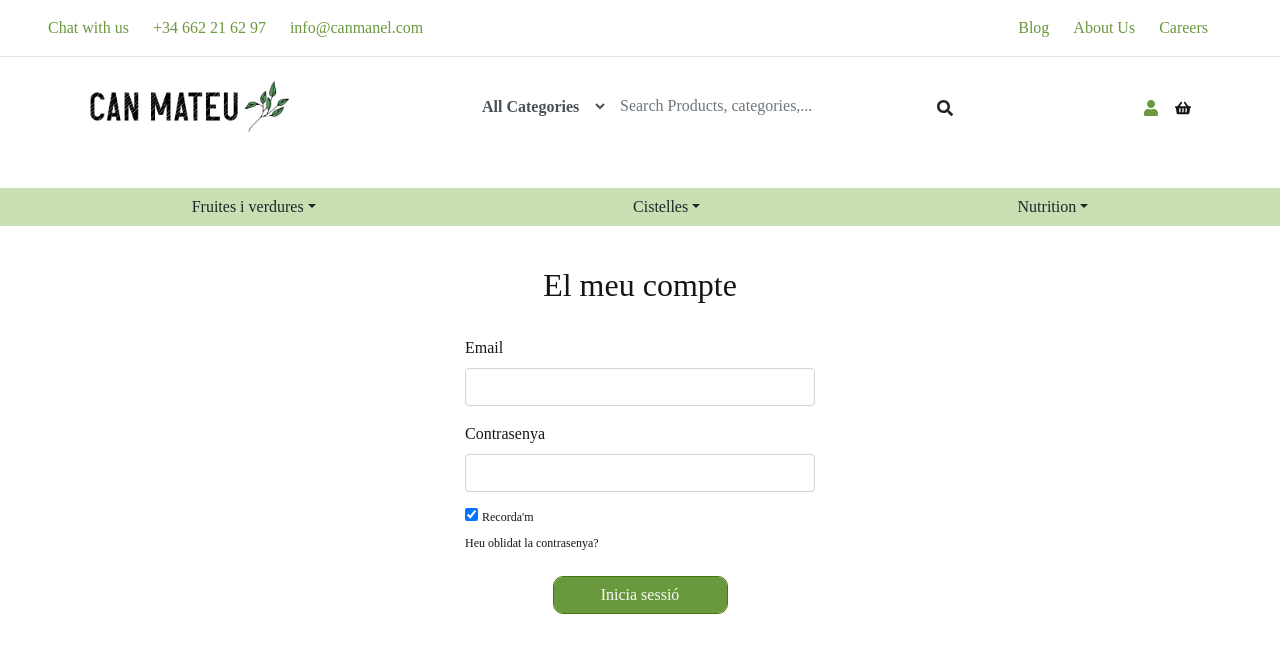
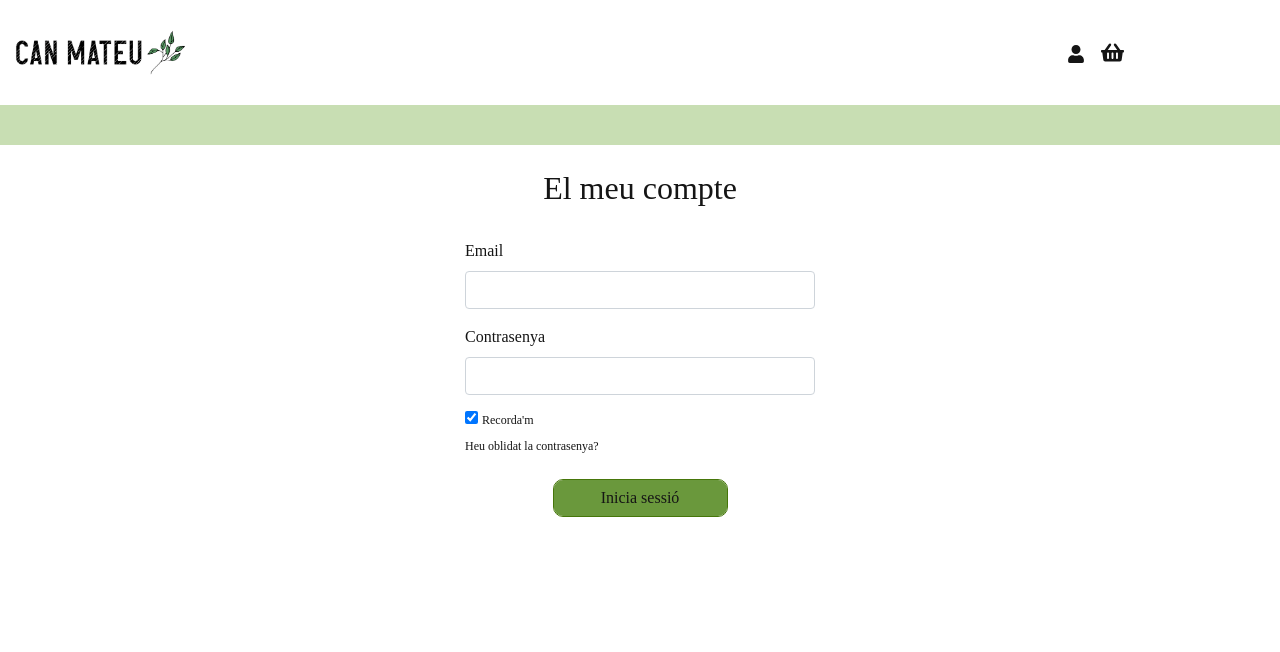
Before and after one commit to SalvadorSC/can-manel-front, a React (Create React App) app: page /iniciar-sesion in a window 1280 px wide. Shown: the top 652 px of the page. Built offline with nearby package versions, Linux system fonts and the light colour scheme.

Commit message:
Maquetación del header versión móvil con todos los archivos

```diff
--- a/src/componentes/Cabecera.js
+++ b/src/componentes/Cabecera.js
@@ -6,23 +6,127 @@ import { FaSearch, FaShoppingBasket, FaUser } from "react-icons/fa";
 export const Cabecera = (props) => {
   return (
     <>
-      <header className="cabecera pt-3">
+      <div className="container-fluid">
+        <div className="row justify-content-between align-items-center navbar-expand-lg my-4 navbar-light">
+          <button
+            className="col-2 navbar-toggler"
+            type="button"
+            data-toggle="collapse"
+            data-target="#navbarTogglerDemo03"
+            aria-controls="navbarTogglerDemo03"
+            aria-expanded="false"
+            aria-label="Toggle navigation"
+          >
+            <span className="navbar-toggler-icon"></span>
+          </button>
+          <Link to="./principal">
+            <img className="logo col" src={Logo} alt="" />
+          </Link>
+          <div className="col-2">
+            <div className="row align-items-center">
+              <Link to="./iniciar-sesion">
+                <FaUser className="icons-navbar mr-3" />
+              </Link>
+              <FaShoppingBasket className="icons-navbar icon-shopping-basket" />
+            </div>
+          </div>
+        </div>
+
+        <div
+          className="col-12 collapse navbar-collapse"
+          id="navbarTogglerDemo03"
+        >
+          <ul className="row navbar-nav mr-auto mb-3 mt-lg-0 text-left">
+            <li className="col-12 nav-item">
+              <a className="drop-down-link nav-link" href="#">
+                Fruites i verdures <span className="sr-only">(current)</span>
+              </a>
+            </li>
+            <li className="col-12 nav-item">
+              <a className="drop-down-link nav-link" href="#">
+                Cistelles
+              </a>
+            </li>
+            <li className="col-12 nav-item">
+              <a className="drop-down-link nav-link" href="#">
+                Sobre nosaltres
+              </a>
+            </li>
+          </ul>
+        </div>
+      </div>
+      <div className="bar-container text-center d-flex align-items-center justify-content-center">
+        <p className="mobile-text-bar">Productes ecològics i de proximitat</p>
+      </div>
+      {/*  <header className="container-fluid">
+        <div className="row justify-content-center align-items-center">
+          <nav className="col-3 navbar navbar-light">
+            <button
+              className="navbar-toggler"
+              type="button"
+              data-toggle="collapse"
+              data-target="#navbarToggleExternalContent"
+              aria-controls="navbarToggleExternalContent"
+              aria-expanded="false"
+              aria-label="Toggle navigation"
+            >
+              <span className="navbar-toggler-icon"></span>
+            </button>
+          </nav>
+          <div className="collapse navbar-collapse" id="navbarNav">
+            <ul className="navbar-nav">
+              <li className="nav-item active">
+                <a className="nav-link" href="holaome">
+                  Home <span className="sr-only">(current)</span>
+                </a>
+              </li>
+              <li className="nav-item">
+                <a className="nav-link" href="holaeatures">
+                  Features
+                </a>
+              </li>
+              <li className="nav-item">
+                <a className="nav-link" href="holaricing">
+                  Pricing
+                </a>
+              </li>
+            </ul>
+          </div>
+          <div className="col text-center">
+            <Link to="./principal">
+              <img className="logo" src={Logo} alt="" />
+            </Link>
+          </div>
+          <div className="col-3">
+            <div className="row align-items-center justify-content-center">
+              <Link to="./iniciar-sesion">
+                <FaUser className="icons-navbar mr-3" />
+              </Link>
+              <FaShoppingBasket className="icons-navbar icon-shopping-basket" />
+            </div>
+          </div>
+        </div>
+      </header>
+ */}
+
+      {/* ------------------------------------------------------------------------------------ */}
+      {/* <header className="container-fluid cabecera pt-3">
         <div className="mb-5">
-          <nav className=" w-100 px-5 ">
-            <ul className="d-flex justify-content-between align-items-center list-unstyled pl-0">
+          <nav className="top-navbar w-100 px-5 ">
+            <ul className="d-flex justify-content-between align-items-center pl-0">
               <div className="d-flex">
                 <li>
-                  <a href="blog" className="mr-4">
+                  <a href="holalog" className="mr-4">
                     Chat with us
                   </a>
                 </li>
                 <li>
-                  <a href="blog" className="mr-4">
+                  <a href="holalog" className="mr-4">
                     +34 662 21 62 97
                   </a>
                 </li>
                 <li>
-                  <a href="blog" className="mr-4">
+                  <a href="holalog" className="mr-4">
                     info@canmanel.com
                   </a>
                 </li>
@@ -30,17 +134,17 @@ export const Cabecera = (props) => {
 
               <div className="d-flex">
                 <li>
-                  <a href="blog" className="mr-4">
+                  <a href="holalog" className="mr-4">
                     Blog
                   </a>
                 </li>
                 <li>
-                  <a href="blog" className="mr-4">
+                  <a href="holalog" className="mr-4">
                     About Us
                   </a>
                 </li>
                 <li>
-                  <a href="blog" className="mr-4">
+                  <a href="holalog" className="mr-4">
                     Careers
                   </a>
                 </li>
@@ -52,6 +156,7 @@ export const Cabecera = (props) => {
             <Link to="./principal">
               <img className="logo" src={Logo} alt="" />
             </Link>
+            <div className="input-search">
               <form className="form-search d-flex align-items-center justify-content-between">
                 <div className="form-label-group ">
                   <select className="form-control">
@@ -75,6 +180,7 @@ export const Cabecera = (props) => {
                   <FaSearch />
                 </button>
               </form>
+            </div>
             <div>
               <Link to="./iniciar-sesion">
                 <FaUser className="mr-3" />
@@ -83,14 +189,14 @@ export const Cabecera = (props) => {
             </div>
           </div>
         </div>
-        <ul className="pl-0 row list-unstyled px-5 d-flex justify-content-around categories-nav-list">
+        <ul className="pl-0 row px-5 d-flex justify-content-around categories-nav-list">
           <li className="dropdown">
             <button
               className="btn dropdown-toggle"
               type="button"
               id="dropdownMenu2"
               /* data-toggle="dropdown" */
-              aria-haspopup="true"
+      /*  aria-haspopup="true"
               aria-expanded="false"
             >
               Fruites i verdures
@@ -154,7 +260,7 @@ export const Cabecera = (props) => {
             </div>
           </li>
         </ul>
-      </header>
+      </header> */}
     </>
   );
 };
--- a/src/global.css
+++ b/src/global.css
@@ -1,28 +1,39 @@
 :root {
-  --color-primario: #6a983c;
-  --color-primario-oscuro: #46760a;
-  --color-texto: #151515;
-  --color-blanco: #f9f9f9;
-  --color-fondo-hover: #d1d1d1;
-  --espacio-lateral: 23px;
-  --espacio-vertical: 53px;
+  --color-primary: #c8deb3;
+  --color-primary-dark: #6a983c;
+  --color-border: #46760a;
+  --color-text: #151515;
+  --color-white: #f9f9f9;
+  --color-background-hover: #d1d1d1;
 }
 
 body {
   font-family: "Poppins";
-  color: var(--color-texto);
+  color: var(--color-text);
 }
 
 a {
-  color: var(--color-primario);
+  color: var(--color-primary);
+  text-decoration: inherit;
+}
+
+a:hover,
+a:focus,
+a:active {
+  text-decoration: none;
+  color: inherit;
+}
+
+ul {
+  list-style: none;
 }
 
 /* BUTTON MAIN STYLES */
 
 .button {
   color: var(--color-blanco);
-  background-color: var(--color-primario);
-  border: 1px solid var(--color-primario-oscuro);
+  background-color: var(--color-primary-dark);
+  border: 1px solid var(--color-border);
   border-radius: 10px;
   transition: all 300ms;
 }
@@ -33,7 +44,7 @@ a {
 
 @media (min-width: 1024px) {
   .button:hover {
-    color: var(--color-primario);
+    color: var(--color-primary-dark);
     background-color: var(--color-blanco);
   }
 }
--- a/src/index.js
+++ b/src/index.js
@@ -1,6 +1,7 @@
 import React from "react";
 import ReactDOM from "react-dom";
 import "bootstrap/dist/css/bootstrap.min.css";
+import "bootstrap/dist/js/bootstrap.min.js";
 import "./global.css";
 import App from "./App";
 
--- a/src/paginas/login/Login.js
+++ b/src/paginas/login/Login.js
@@ -35,7 +35,11 @@ export const Login = () => {
                   <div className="opcions-login form-group ">
                     <div>
                       <label className="checkbox-wrap">
-                        <input className="mr-1" type="checkbox" checked />
+                        <input
+                          className="mr-1"
+                          type="checkbox"
+                          defaultChecked
+                        />
                         Recorda'm
                       </label>
                     </div>
```
Lines whose indentation alone changed are shown as unchanged.
